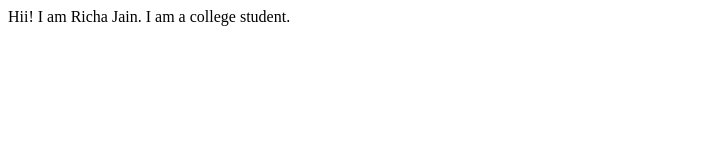
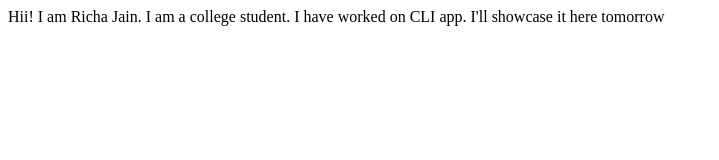
Before and after one commit to 2708richajain/richajain-site, a plain HTML site: page index.html in a window 1280 px wide. Shown: the whole page, without its empty margins (0-719 px from the left). Drawn offline with Linux system fonts and the light colour scheme.

Commit message:
update project details

```diff
--- a/index.html
+++ b/index.html
@@ -9,5 +9,7 @@
 <body>
     Hii! I am Richa Jain.
     I am a college student.
+
+    I have worked on CLI app. I'll showcase it here tomorrow
 </body>
 </html>
```
